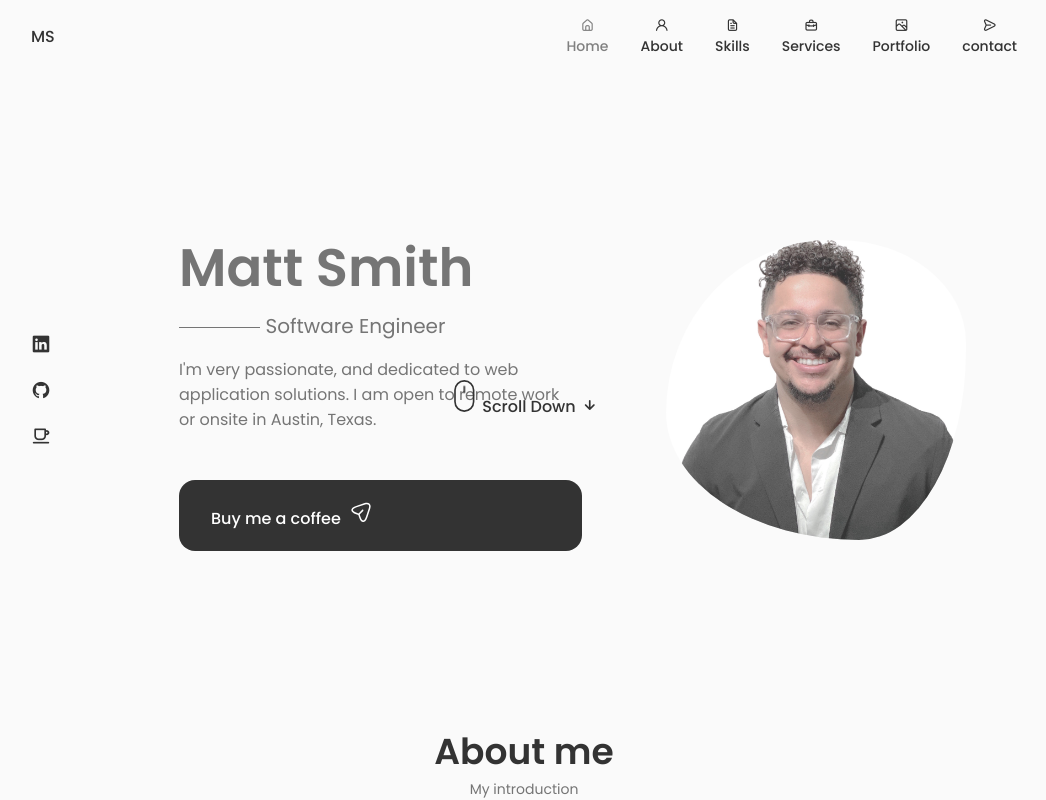
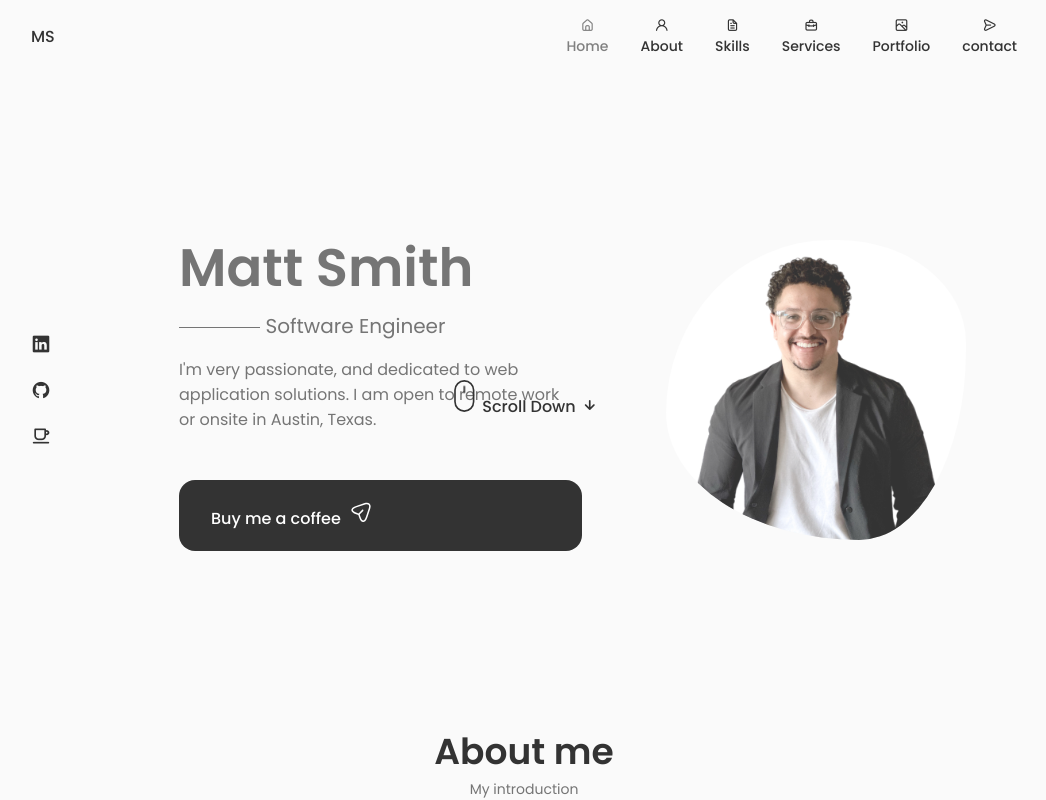
Before and after one commit to mattmarcussmith/ReactJS-Portfolio_University-Coursework, a React (Create React App) app: page / in a window 1280 px wide. Shown: the top 800 px of the page, without its empty margins (116-1162 px from the left). Built offline with nearby package versions, Linux system fonts and the light colour scheme.

Commit message:
Update profile picture

```diff
--- a/src/components/home/home.css
+++ b/src/components/home/home.css
@@ -55,7 +55,7 @@
 .home__img {
   background: url(../../assets//profile.jpg);
   background-repeat: no-repeat;
-  background-position: top;
+  background-position: bottom top;
   background-size: cover;
 
   box-shadow: inset 20px 10px 0 300px rgb(255, 255, 255, .2);
```
Also changed, not shown: src/assets/profile.jpg.
